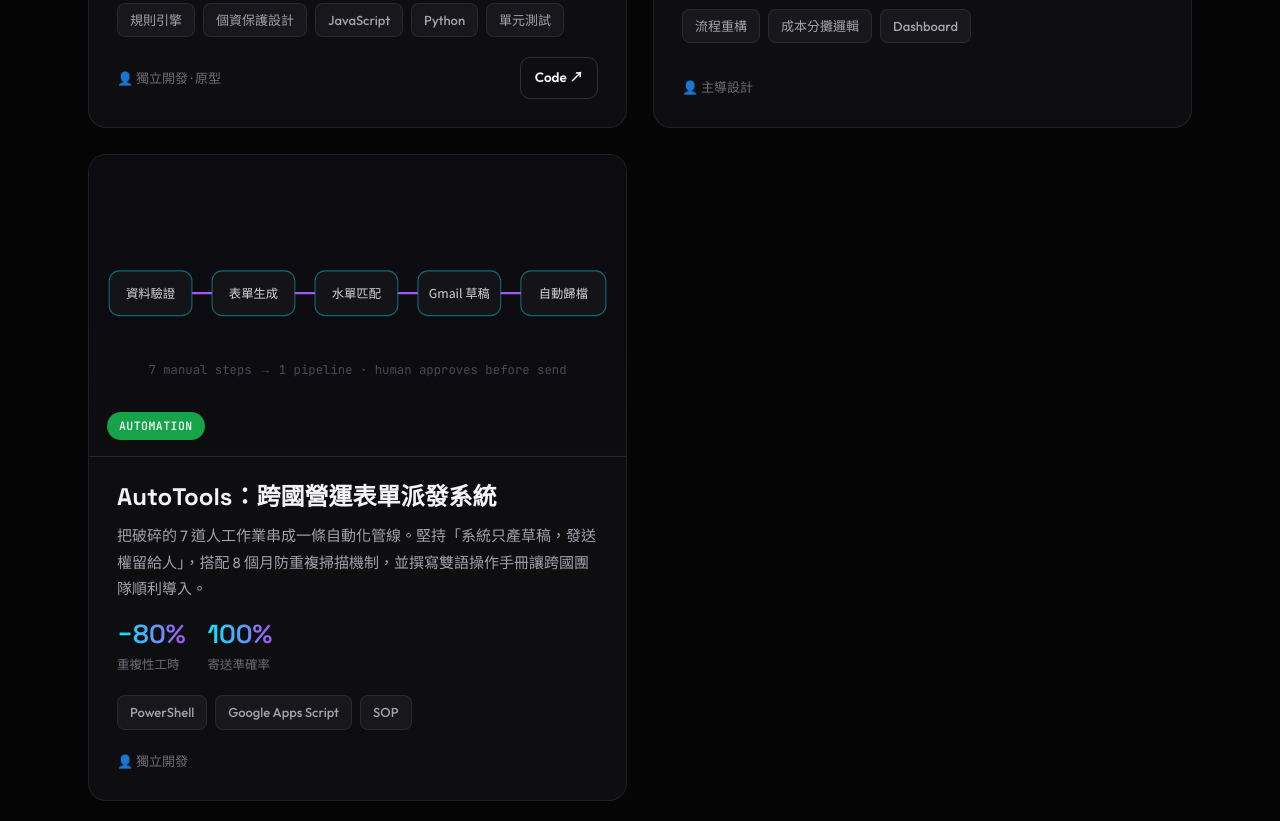
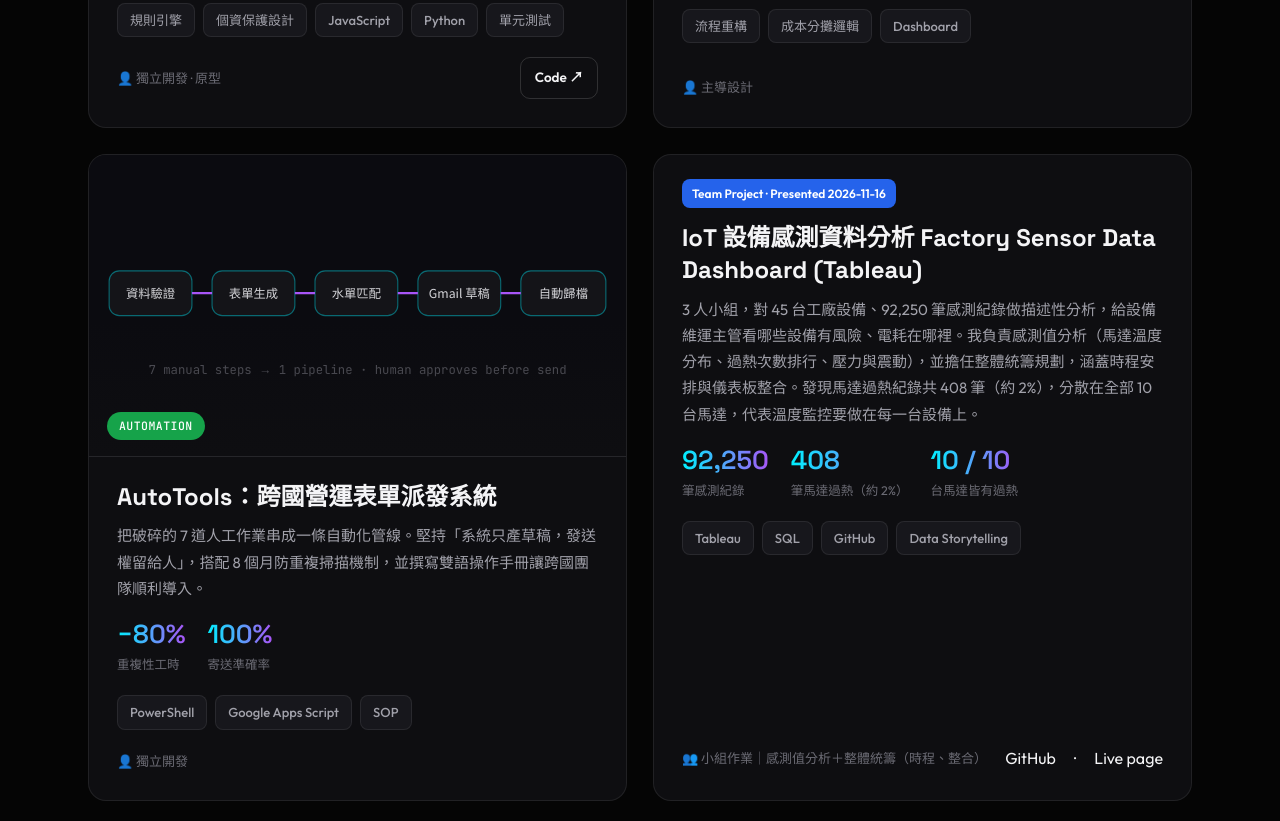
Before and after one commit to KellyChen413/KellyChen413.github.io, a plain HTML site: page index.html in a window 1280 px wide. Shown: the part 3899-4720 px from the top of the page. Drawn offline with Linux system fonts and the light colour scheme.

Commit message:
Add IoT Tableau team project card (sensor analysis and overall coordination)
Co-Authored-By: Claude Sonnet 5.5 <noreply@anthropic.com>

```diff
--- a/index.html
+++ b/index.html
@@ -550,6 +550,17 @@ footer p{color:var(--text-3);font-size:14px;margin-top:6px}
         </div>
       </article>
 
+      <article class="card proj rv">
+        <div class="body">
+          <div class="awards"><span class="aw2">Team Project · Presented 2026-11-16</span></div>
+          <h3>IoT 設備感測資料分析 <span class="en">Factory Sensor Data Dashboard (Tableau)</span></h3>
+          <p>3 人小組，對 45 台工廠設備、92,250 筆感測紀錄做描述性分析，給設備維運主管看哪些設備有風險、電耗在哪裡。我負責感測值分析（馬達溫度分布、過熱次數排行、壓力與震動），並擔任整體統籌規劃，涵蓋時程安排與儀表板整合。發現馬達過熱紀錄共 408 筆（約 2%），分散在全部 10 台馬達，代表溫度監控要做在每一台設備上。</p>
+          <div class="metrics"><div><b class="grad">92,250</b><span>筆感測紀錄</span></div><div><b class="grad">408</b><span>筆馬達過熱（約 2%）</span></div><div><b class="grad">10 / 10</b><span>台馬達皆有過熱</span></div></div>
+          <div class="chips"><span class="chip">Tableau</span><span class="chip">SQL</span><span class="chip">GitHub</span><span class="chip">Data Storytelling</span></div>
+          <div class="foot"><span class="role">👥 小組作業｜感測值分析＋整體統籌（時程、整合）</span> <a href="https://github.com/KellyChen413/iot-tableau-group" target="_blank" rel="noopener">GitHub</a> · <a href="https://kellychen413.github.io/iot-tableau-group/" target="_blank" rel="noopener">Live page</a></div>
+        </div>
+      </article>
+
       <article class="card proj planned rv">
         <div class="body">
           <div class="awards"><span class="aw2">Capstone · Planned Q1 2027</span></div>
```
